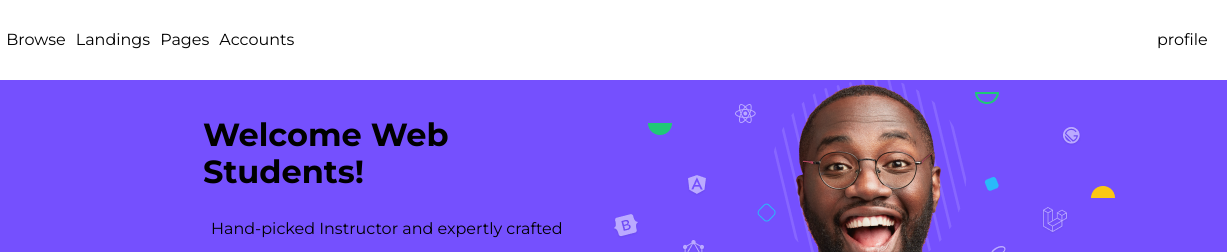
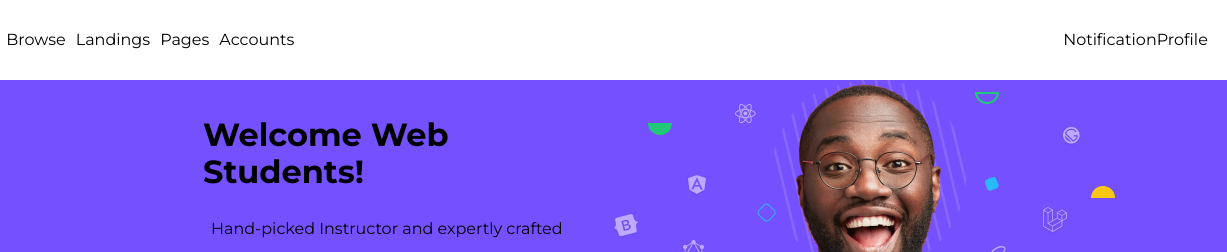
Before and after one commit to SandroIerna/W5-D4, a plain HTML site: page index.html in a window 1280 px wide. Shown: the top 252 px of the page, 53-1280 px from the left. Drawn offline with Linux system fonts and the light colour scheme.

Commit message:
adds notification text

```diff
--- a/index.html
+++ b/index.html
@@ -17,8 +17,8 @@
         <div>Pages</div>
         <div>Accounts</div>
         <div id="profile">
-          <div>profile</div>
-          <div></div>
+          <div>Notification</div>
+          <div>Profile</div>
         </div>
       </header>
       <!-- Hero-Start -->
```
